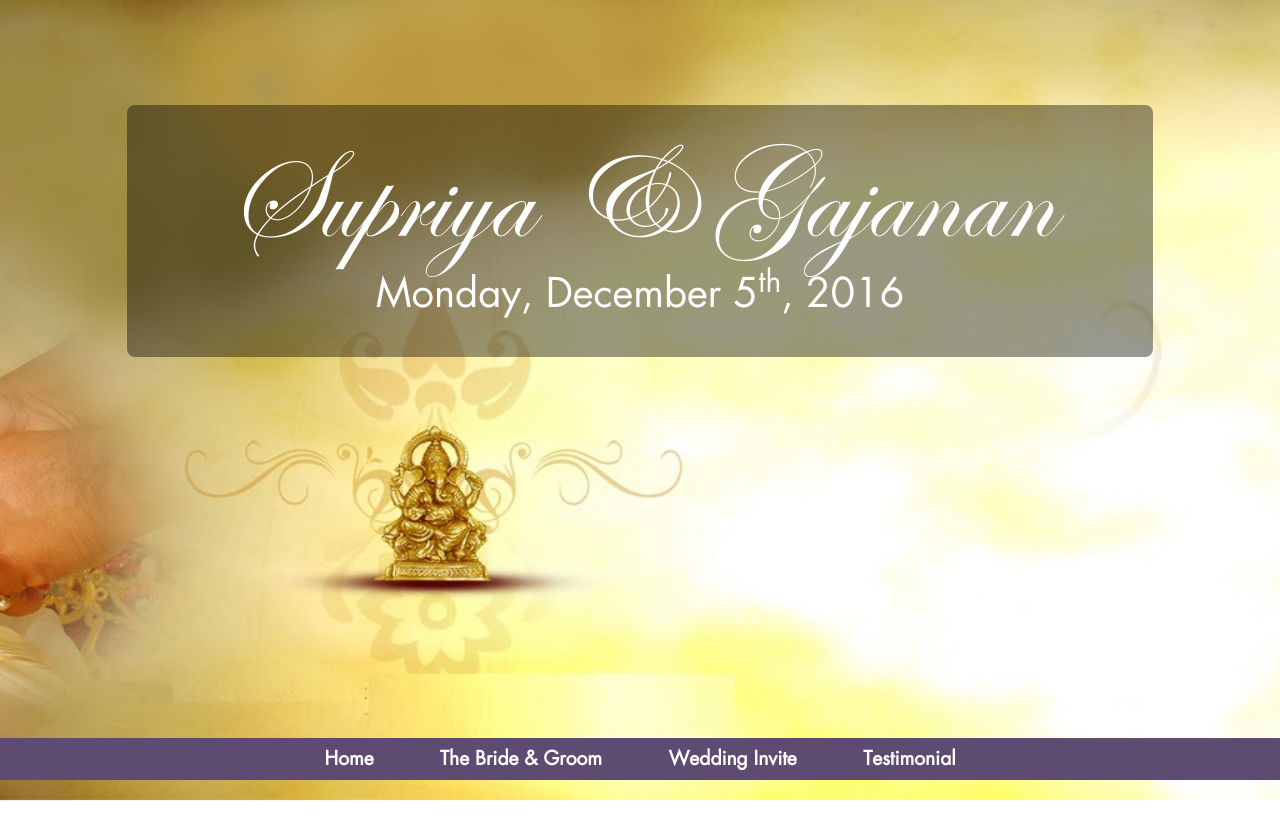
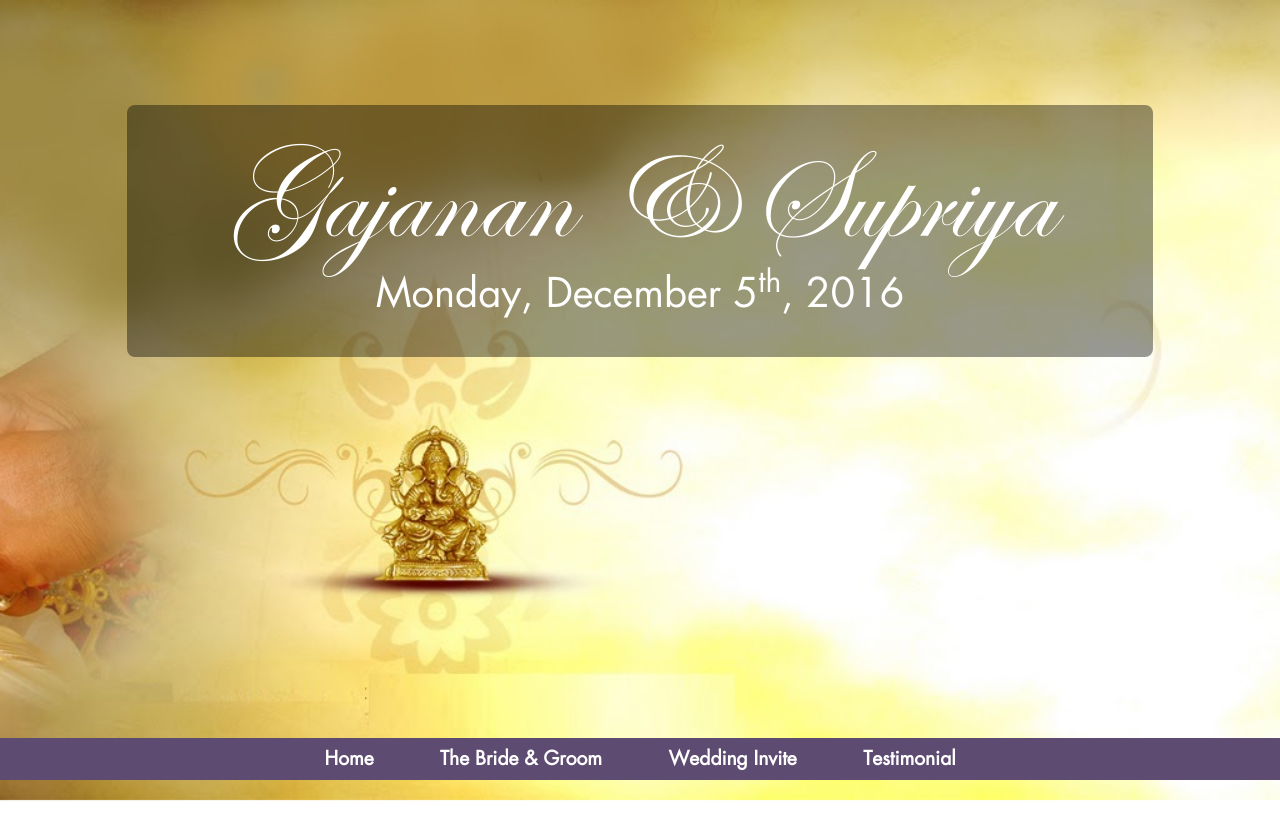
Before and after one commit to gswedding/gswedding, a plain HTML site: page index.html in a window 1280 px wide. Shown: the top 840 px of the page. Drawn offline with Linux system fonts and the light colour scheme.

Commit message:
Index update
commit 3

```diff
--- a/index.html
+++ b/index.html
@@ -8,7 +8,7 @@
 <head>
     <meta charset="utf-8">
     <meta http-equiv="X-UA-Compatible" content="IE=edge,chrome=1">
-    <title>Supriya & Gajanan</title>
+    <title>Gajanan & Supriya</title>
     <meta name="description" content="Welcome to the wedding website for Supriya and Gajanan's Big Day!">
     <meta name="viewport" content="width=device-width,initial-scale=1.0" />
     <link rel="apple-touch-icon-precomposed" sizes="114x114" href="apple-touch-icon-114x114-precomposed.png">
@@ -36,7 +36,6 @@
                         <!--<li><a href="../photostudio/"target=_blank >Gallery</a></li>
                         <li><a href="../Blog/" target=_blank >Blog</a></li>-->
                     </ul>
-
                 </nav>
             </div>
         </div>
@@ -44,54 +43,41 @@
             <div class="main wrapper clearfix">
                 <header>
                     <div id="introtext">
-                            <span class="head-sarah">Supriya</span>
-                            <span class="head-sarah">&nbsp;
+                        <span class="head-sarah">Gajanan</span>
+                        <span class="head-sarah">
+                            &nbsp;
                             <span class="amp">&amp;</span>
-                                Gajanan
+                            Supriya
                         </span>
-
                         <div class="date">Monday, December 5<sup>th</sup>, 2016</div>
-
                     </div>
                 </header>
                 <div class="clearfix">
                 </div>
                 <section id="brideandgroom" class="clearfix">
-
                     <h1>The Bride and Groom</h1>
-
                     <div class="column left">
-
                         <h2>Supriya</h2>
                         <span>
                             <img src="img/supthumb.jpg" class="thumb" alt="Mee" />
-                       Something about Supriya</span>
-
+                            Something about Supriya
+                        </span>
                     </div><!--end column-->
                     <div class="column right">
-
                         <h2>Ganjanan</h2>
                         <span>
                             <img src="img/gajathumb.jpg" class="thumb" alt="Brad" />
                             Something about Gajanan
                     </div><!--end column-->
-
                     <div class="clearfix"></div>
-
                     <div class="column full">
                         <div class="hr-t"></div>
                         <div class="hr-b"></div>
                     </div>
-
-
-
                 </section>
                 <section id="wedding" class="clearfix">
-
                     <h1>Wedding Invite</h1>
-
                     <div class="column left">
-
                         <span>
                             Smt. Leela Shri Chandrakanth E. Gondkar<br />
                             of Belagavi<br />
@@ -100,9 +86,7 @@
                             auspious ocasion of the Marriage ceremony of our son Chi. Gajanan With Chi. Kum. Sou Supriya <br />
                             D/O Smt. Shridevi Shridhar Ramachandrappa Bagade of Ranebennur Dist. Haveri
                         </span>
-
                     </div>
-
                     <div class="column right">
                         <span>
                             <b>MUHURATHAM</b><br />
@@ -111,10 +95,8 @@
                             5<sup>th</sup> December, 2016<br />
                             @12-02 PM <br />
                             <br />
-
                         </span>
                     </div>
-
                     <div class="column right">
                         <span>
                             <b>Venue</b><br />
@@ -123,11 +105,8 @@
                             Bhavan, Near railway<br />
                             Station, Ranebennur <br />
                             <br />
-
                         </span>
                     </div>
-
-
                     <div>
                         <span>RECEPTION</span><br />
                         <span>
@@ -140,25 +119,16 @@
                         <b>With Best Compliment from</b><br />
                         Gondkar &Aacute; Bagade Family , relatives and Friends
                         <br />
-
                     </div>
-
-
                     <div class="clearfix"></div>
-
-
-
-
-
-
                 </section>
                 <section id="registry" class="clearfix">
-
                     <h1>Testimonials</h1>
 
                     <div class="column full">
                         <b>Maimom Kunjakishor (Kisor) : [Posted on 11/19/2016]</b><br />
-                            <span>Wish Gaju an Suriya a veru happy married life
+                        <span>
+                            Wish Gaju an Suriya a veru happy married life
 
                         </span>
                     </div><!--end column-->
```
Lines whose indentation alone changed are shown as unchanged.
